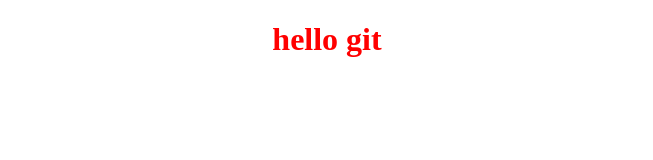
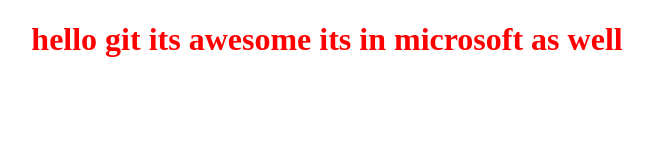
Before and after one commit to OceneR/ocns-app, a plain HTML site: page index.html in a window 1280 px wide. Shown: the whole page, without its empty margins (313-966 px from the left). Drawn offline with Linux system fonts and the light colour scheme.

Commit message:
summerised it

```diff
--- a/index.html
+++ b/index.html
@@ -4,11 +4,11 @@
     <meta charset="UTF-8" />
     <meta http-equiv="X-UA-Compatible" content="IE=edge" />
     <meta name="viewport" content="width=device-width, initial-scale=1.0" />
-    <title>Document</title>
+    <title>Git hub repo examples</title>
     <link rel="stylesheet" href="style.css" />
   </head>
   <body>
-    <h1>hello git</h1>
+    <h1>hello git its awesome its in microsoft as well</h1>
   </body>
   <script src="script.js"></script>
 </html>
```
